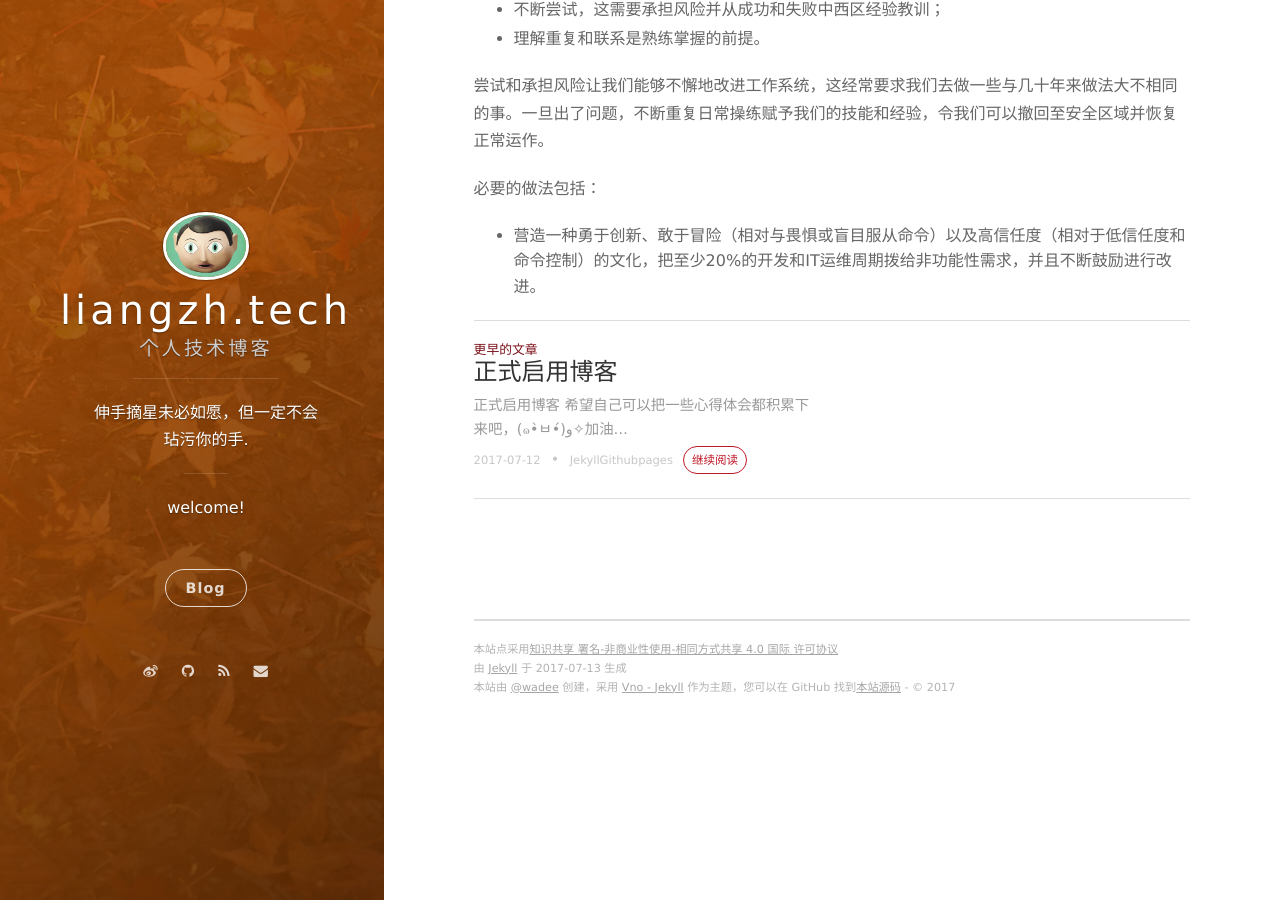
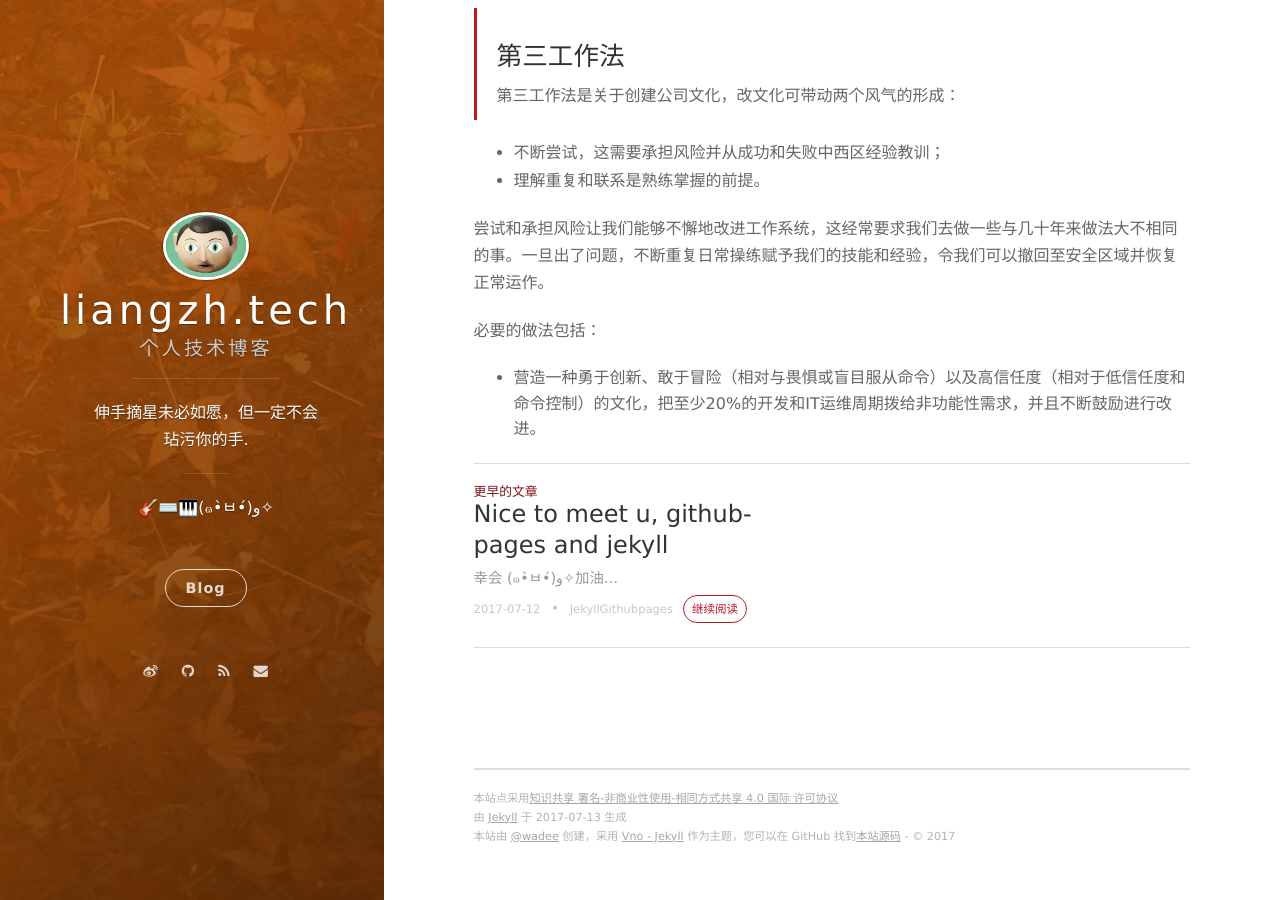
Before and after one commit to wadee/wadee.github.io, a Jekyll site: the page built from _posts/2017-07-12-three-step-of-work.md, in a window 1280 px wide and 900 px high, scrolled down 979 px. Built offline with Jekyll 4.4.1, drawn with Linux system fonts in a browser that asks for light colours; nearby versions of some CDN libraries; comment, search, counter and statistics services are not loaded.

Commit message:
hello world

```diff
--- a/_config.yml
+++ b/_config.yml
@@ -1,7 +1,7 @@
 # Basic
 title: liangzh.tech
 subtitle: 个人技术博客
-welcome_message: <a href="https://wadee.github.io" target="_blank">welcome!</a>
+welcome_message: <a href="https://wadee.github.io" target="_blank">🎸⌨️🎹(๑•̀ㅂ•́)و✧</a>
 description: 伸手摘星未必如愿，但一定不会玷污你的手.
 creator: <a href="https://github.com/wadee">@wadee</a>
 
--- a/_posts/2017-07-12-hello-blog.md
+++ b/_posts/2017-07-12-hello-blog.md
@@ -1,9 +1,9 @@
 ---
 layout: post
-title: 正式启用博客
+title: Nice to meet u, github-pages and jekyll
 date: 2017-07-12 12:11:11.000000000 +09:00
 tags: Jekyll Github pages
 ---
 
-#### 正式启用博客
-* 希望自己可以把一些心得体会都积累下来吧，(๑•̀ㅂ•́)و✧加油
+#### 幸会
+> (๑•̀ㅂ•́)و✧加油
--- a/_posts/2017-07-12-three-step-of-work.md
+++ b/_posts/2017-07-12-three-step-of-work.md
@@ -6,7 +6,7 @@ tags: devops
 ---
 
 ## 对三步工作法的解释
-### 第一工作法
+> ### 第一工作法
 第一工作法是关于从开发到IT运维再到客户的整个自左向右的工作流。为了使流量最大化，我们需要小的批量规模和工作间隔，决不让缺陷向下游工作中心，并且不断为了整体目标（相对于开发功能完成率、测试发现/修复比率或运维有效性指标等局部目标）进行优化。
 
 必要的做法包括：
@@ -16,7 +16,7 @@ tags: devops
 * 严控半成品(work-in-process)；
 * 构建起能够顺利变更的安全系统和组织；
 
-### 第二工作法
+> ### 第二工作法
 第二工作法是关于价值流各阶段自右向左的快速持续反馈流，放大其效益以确保防止问题再次发生，或者更快地发现和修复问题。这样，我们就能在所需之处获取或嵌入只是，从源头上保证质量。
 
 必要的做法包括：
@@ -27,7 +27,7 @@ tags: devops
 * 在开发和IT运维之间建立共同的目标和共同解决问题的机制；
 * 建立普遍的产品遥测技术，让每一个人都能知道，代码和环境是否在按照设定的运行，以及是否达到了客户的目标。
 
-### 第三工作法
+> ### 第三工作法
 第三工作法是关于创建公司文化，改文化可带动两个风气的形成：
 
 * 不断尝试，这需要承担风险并从成功和失败中西区经验教训；
```
